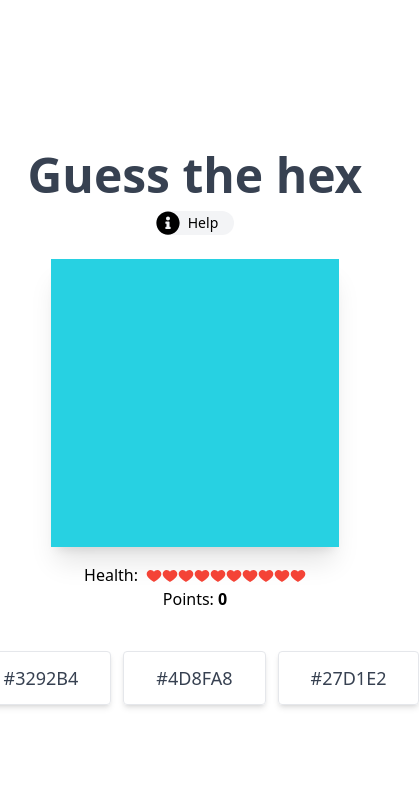
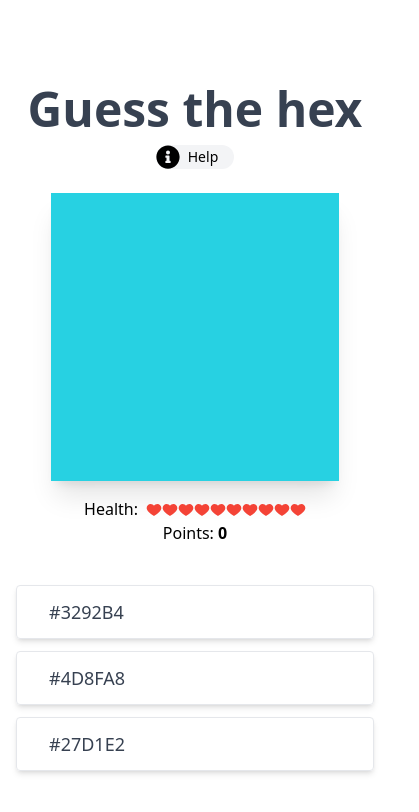
Before and after one commit to Morded/guessthehex, a Next.js app: page / in a window 390 px wide. Shown: the top 812 px of the page, 419 px wide, since content can reach past the window. Built offline with nearby package versions, Linux system fonts and the light colour scheme.

Commit message:
fixed flex on mobile for colors

```diff
--- a/src/pages/index.tsx
+++ b/src/pages/index.tsx
@@ -119,7 +119,7 @@ const Home: NextPage = () => {
           </p>
         </div>
 
-        <div className="mt-3 flex justify-center gap-3 pt-3 text-center lg:w-2/3">
+        <div className="mt-3 flex flex-wrap justify-center gap-3 pt-3 text-center lg:w-2/3">
           {
             isGameOver
               ?
@@ -131,7 +131,7 @@ const Home: NextPage = () => {
               :
               options?.map(color => (
                 <button onClick={() => handleClick(color)} key={color}
-                  className="flex flex-col justify-center rounded border border-gray-200 px-8 py-3 shadow-md cursor-pointer duration-500 motion-safe:hover:scale-105" >
+                  className="flex flex-col w-full sm:w-auto justify-center rounded border border-gray-200 px-8 py-3 shadow-md cursor-pointer duration-500 motion-safe:hover:scale-105" >
                   <h2 className="text-lg text-gray-700 uppercase">{color}</h2>
                 </button >
               ))
```
